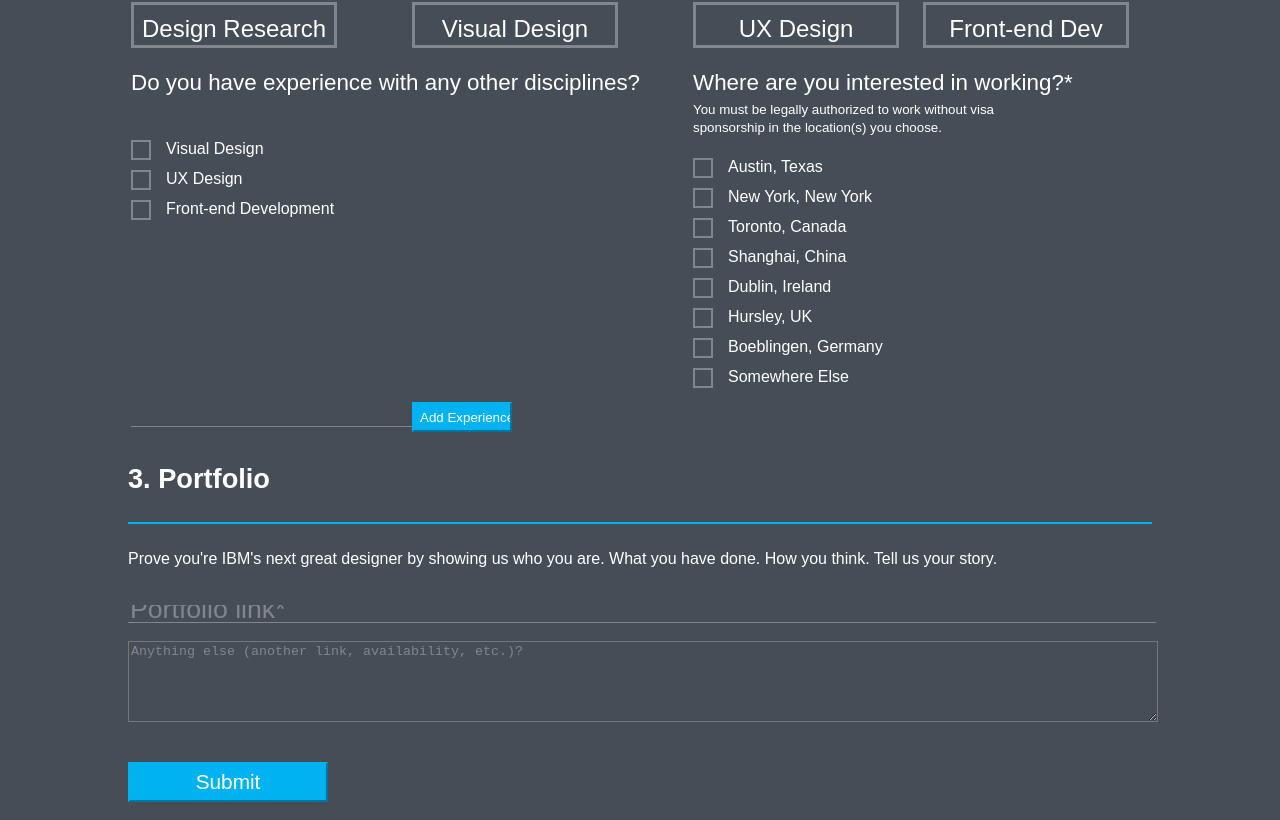
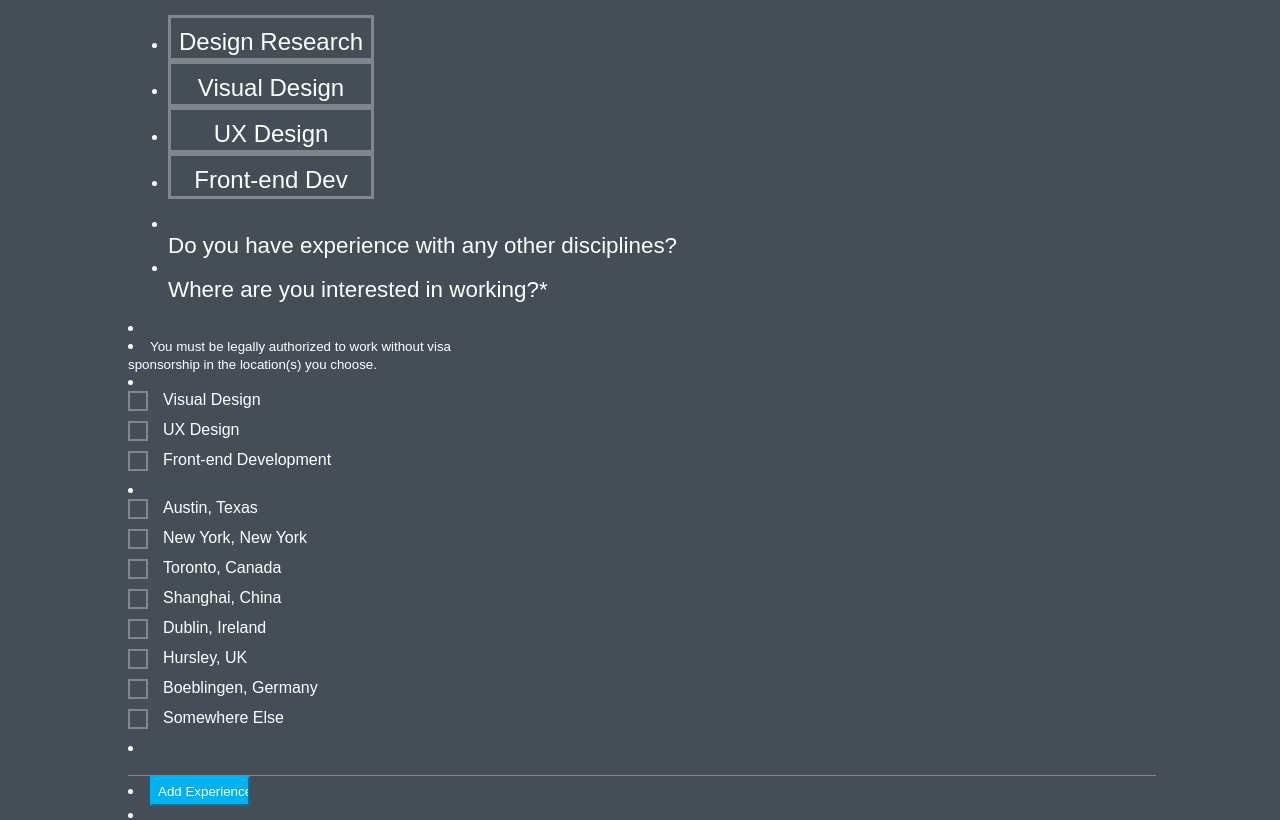
Before and after one commit to Sannu8/React-Form, a React (Create React App) app: page / in a window 1280 px wide. Shown: the part 723-1543 px from the top of the page. Built offline with nearby package versions, Linux system fonts and the light colour scheme.

Commit message:
Learning the hard way why table fucks up the responsiveness

```diff
--- a/src/Css/App.css
+++ b/src/Css/App.css
@@ -68,6 +68,7 @@ input[name="invalid"] {
     font-size: 1.5em;
 
   }
+
 }
 @media screen and (min-width: 480px) and (max-width: 720px) {
   body {
@@ -77,6 +78,7 @@ input[name="invalid"] {
   h3 {
     font-size: 1.5em;
   }
+
 }
 @media screen and (min-width: 720px) and (max-width: 1280px) {
   body {
@@ -97,9 +99,15 @@ input[name="invalid"] {
   h3 {
     font-size: 1.7em;
   }
+  input::placeholder {
+    font-size: 2em;
+  }
 }
 @media only screen and (min-width: 1440px) {
   h3 {
     font-size: 1.8em;
   }
+  input::placeholder {
+    font-size: 2em;
+  }
 }
--- a/src/Css/Info.css
+++ b/src/Css/Info.css
@@ -24,12 +24,12 @@ input.locationend {
   float: right;
 }
 
-td input[type="text"] {
+li input[type="text"] {
   width: 100%;
   margin-right: 20px;
 }
 
-td input[type="button"] {
+li input[type="button"] {
   background-color: #00b2f0;
   border-color: #00b2f0;
   height: 30px;
@@ -37,8 +37,18 @@ td input[type="button"] {
   color: #fff;
 }
 
+br.mobile {
+  display: none;
+}
+
 @media screen and (max-width: 480px) {
+  input.location {
+    width: 30%;
+  }
 
+  br.mobile {
+    display: block;
+  }
 }
 @media screen and (min-width: 480px) and (max-width: 720px) {
 
@@ -50,3 +60,7 @@ td input[type="button"] {
 @media only screen and (min-width: 1280px) and (max-width: 1440px) {
 
 }
+
+@media only screen and (min-width: 1440px)  {
+
+}
--- a/src/Css/Portfolio.css
+++ b/src/Css/Portfolio.css
@@ -19,15 +19,29 @@ textarea::placeholder {
 }
 
 @media screen and (max-width: 480px) {
-
+textarea {
+  font-size: 1em;
+}
 }
 @media screen and (min-width: 480px) and (max-width: 720px) {
-
+  textarea {
+    font-size: 1em;
+  }
 }
 @media screen and (min-width: 720px) and (max-width: 1280px) {
-
+  textarea {
+    font-size: 1.4em;
+  }
 }
 
 @media only screen and (min-width: 1280px) and (max-width: 1440px) {
+  textarea {
+    font-size: 1.5em;
+  }
+}
 
+@media only screen and (min-width: 1440px)  {
+  textarea {
+    font-size: 1.5em;
+  }
 }
--- a/src/Css/Radio.css
+++ b/src/Css/Radio.css
@@ -42,7 +42,11 @@ input[type="radio"] {
 }
 
 @media screen and (max-width: 480px) {
-
+  .checkmarkRadio {
+    font-size: 1em;
+    width: 90vw;
+    border: 2px solid #81868c;
+  }
 }
 @media screen and (min-width: 480px) and (max-width: 720px) {
 
@@ -52,10 +56,13 @@ input[type="radio"] {
   .checkmarkRadio {
     font-size: 1.5em;
     border: 3px solid #81868c;
-
   }
 }
 
 @media only screen and (min-width: 1280px) and (max-width: 1440px) {
 
 }
+
+@media only screen and (min-width: 1440px)  {
+
+}
--- a/src/Css/Skills.css
+++ b/src/Css/Skills.css
@@ -100,3 +100,7 @@ table {
 @media only screen and (min-width: 1280px) and (max-width: 1440px) {
 
 }
+
+@media only screen and (min-width: 1440px)  {
+
+}
--- a/src/Info.js
+++ b/src/Info.js
@@ -176,7 +176,7 @@ class Info extends Component {
 					onChange={e => this.setState({ states: e.target.value })}
 					onBlur={e => this.props.validate("state", this.state.states)}
 				/>
-
+				<br className="mobile" /><br className="mobile" />
 				<input
 					type="text"
 					id="country"
--- a/src/Radio.js
+++ b/src/Radio.js
@@ -5,7 +5,7 @@ const Radio = props => {
 	const data = props.data;
 
 	return (
-		<td>
+		<li>
 			<label className="containerRadio">
 				<input
 					type="radio"
@@ -20,7 +20,7 @@ const Radio = props => {
 					<div className="buttonText">{data}</div>
 				</span>
 			</label>
-		</td>
+		</li>
 	);
 };
 
--- a/src/Skills.js
+++ b/src/Skills.js
@@ -110,9 +110,9 @@ class Skills extends Component {
 				</section>
 				<br />
 				<br />
-				<table>
-					<tbody>
-						<tr id="buttons">
+
+
+				<ul id="buttons">
 					{radioids.map((data, i) => (
 						<Radio
 							data={radiodatas[i]}
@@ -123,39 +123,39 @@ class Skills extends Component {
 							key={data}
 						/>
 					))}
-						</tr>
+				</ul>
 
-						<tr id="questions">
-							<td colSpan="2">
+				<ul id="questions">
+					<li colSpan="2">
 						<br />
 						<section className="text">
 							Do you have experience with any other disciplines?
 								</section>
-							</td>
+					</li>
 
-							<td colSpan="2" className="secondCol">
+					<li colSpan="2" className="secondCol">
 						<br />
 						<section className="text">
 							Where are you interested in working?*
 								</section>
-							</td>
-						</tr>
+					</li>
+				</ul>
 
-						<tr>
-							<td colSpan="2" id="EmptyValid">
+				<div>
+					<li colSpan="2" id="EmptyValid">
 						{" "}
-							</td>
-							<td colSpan="2" id="EmptyValid" className="secondCol">
+					</li>
+					<li colSpan="2" id="EmptyValid" className="secondCol">
 						<small>
 							You must be legally authorized to work without visa
 									<br />
 							sponsorship in the location(s) you choose.
 								</small>
-							</td>
-						</tr>
+					</li>
+				</div>
 
-						<tr id="checkBoxes">
-							<td colSpan="2" id="ExperienceTd">
+				<div id="checkBoxes">
+					<li colSpan="2" id="ExperienceTd">
 
 						{this.state.exDatas.map((data, i) => (
 							<CheckBox
@@ -168,9 +168,9 @@ class Skills extends Component {
 								key={data}
 							/>
 						))}
-							</td>
+					</li>
 
-							<td colSpan="2" className="secondCol">
+					<li colSpan="2" className="secondCol">
 						<br />
 						{this.state.cityDatas.map((data, i, array) => (
 							<CheckBox
@@ -183,11 +183,11 @@ class Skills extends Component {
 								key={data}
 							/>
 						))}
-							</td>
-						</tr>
+					</li>
+				</div>
 
-						<tr id="Add">
-							<td>
+				<div id="Add">
+					<li>
 						<input
 							type="text"
 							pattern=""
@@ -204,19 +204,18 @@ class Skills extends Component {
 								this.setState({ inputExperience: e.target.value })
 							}
 						/>
-							</td>
-							<td>
+					</li>
+					<li>
 						<input
 							type="button"
 							value="Add Experience"
 							onClick={() => this.handleAdd(this.state.inputExperience)}
 						/>
-							</td>
+					</li>
 
-							<td colSpan="2" />
-						</tr>
-					</tbody>
-				</table>
+					<li colSpan="2" />
+				</div>
+
 			</div >
 		);
 	}
```
Lines whose indentation alone changed are shown as unchanged.
